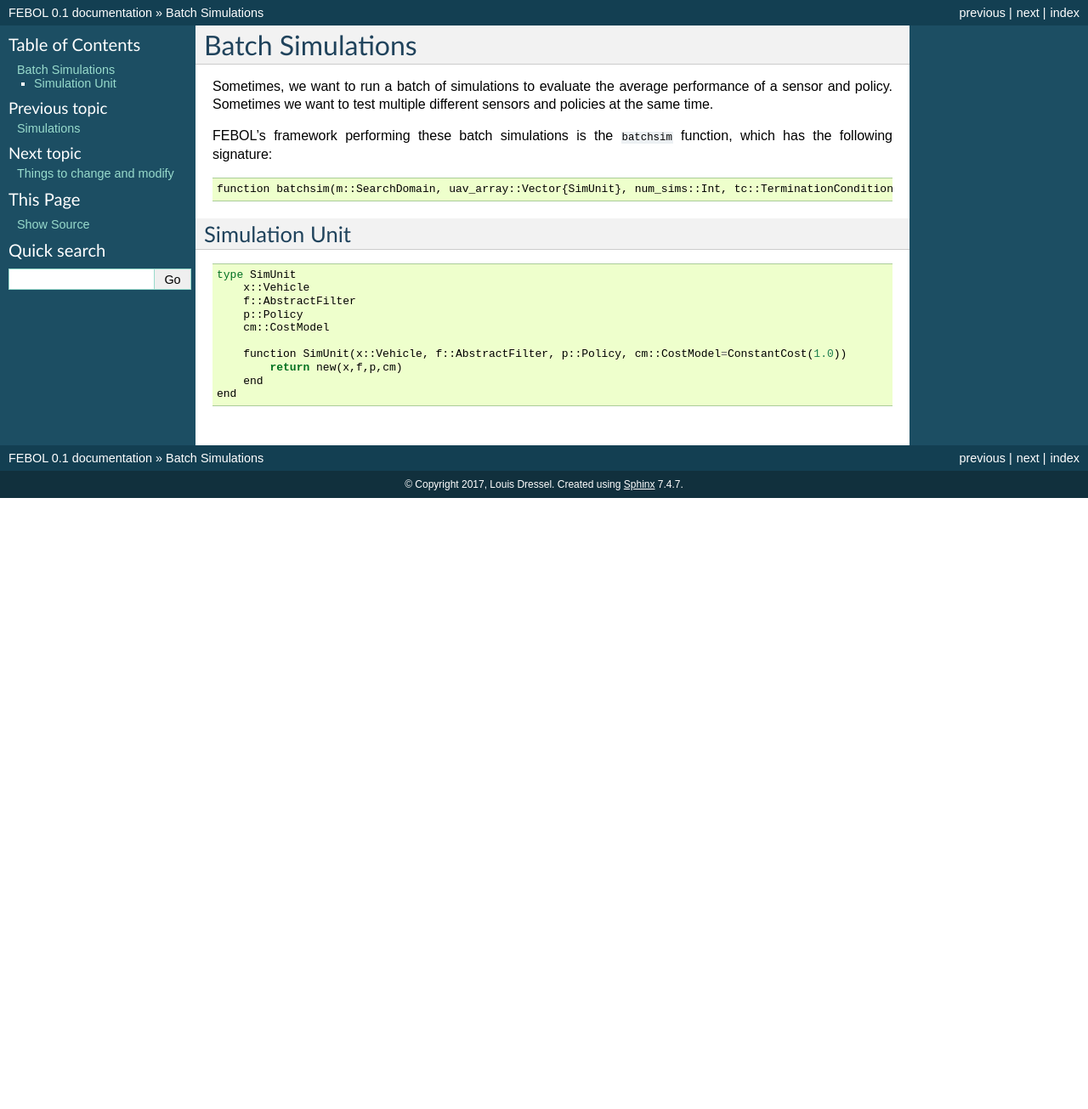
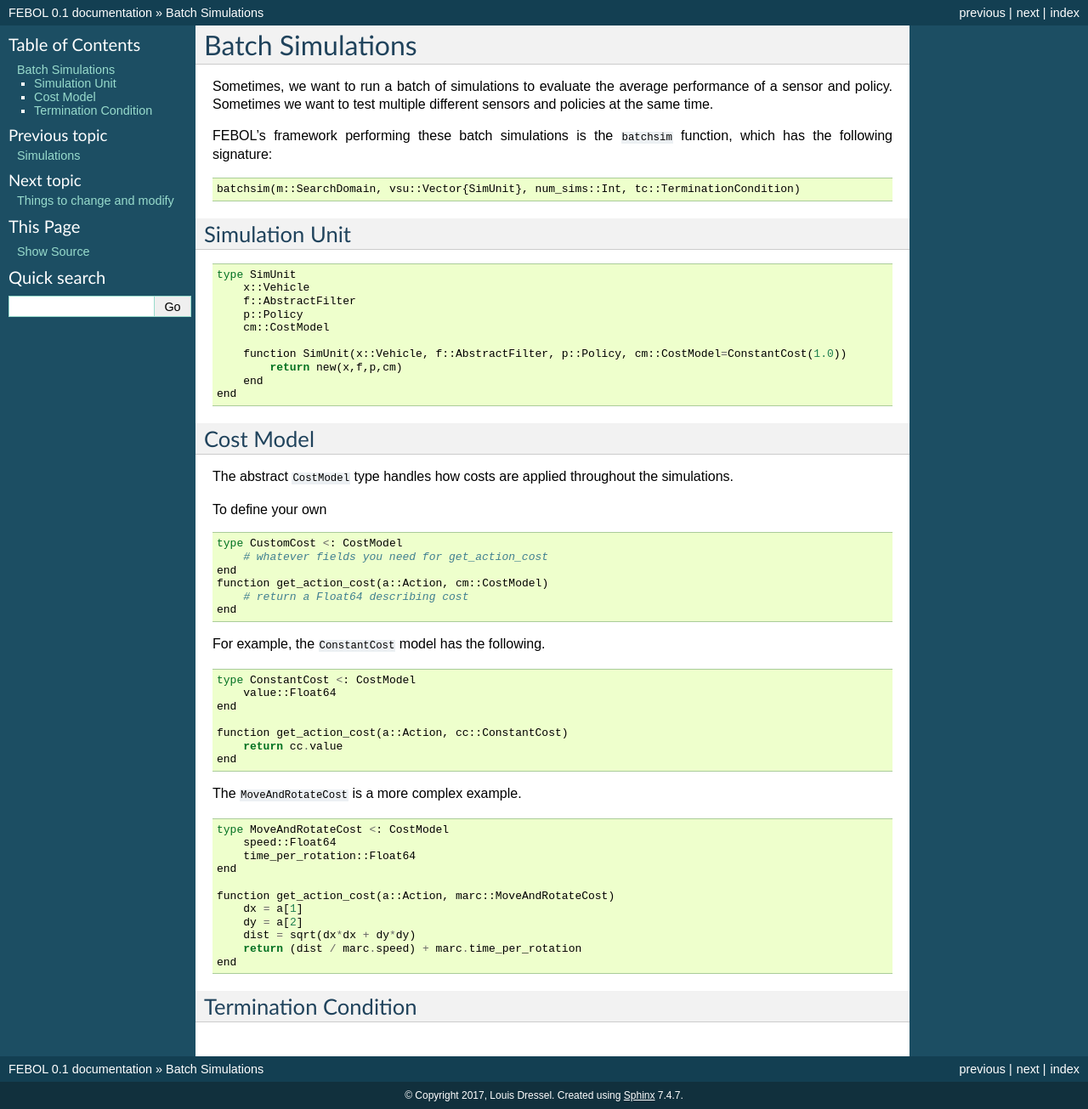
Before and after one commit to cdrckrgt/FEBOL.jl, a Sphinx documentation site: the page built from docs/batchsim.rst, in a window 1280 px wide. Shown: the whole page at 85% size. Built offline with Sphinx 7.4.7, drawn with Linux system fonts in a browser that asks for light colours; before the commit the page ends 900 px from its top, so only the background shows below that.

Commit message:
updated batch simulation code

```diff
--- a/docs/batchsim.rst
+++ b/docs/batchsim.rst
@@ -8,7 +8,7 @@ FEBOL's framework performing these batch simulations is the :code:`batchsim` fun
 
 ::
 
-    function batchsim(m::SearchDomain, uav_array::Vector{SimUnit}, num_sims::Int, tc::TerminationCondition)
+    batchsim(m::SearchDomain, vsu::Vector{SimUnit}, num_sims::Int, tc::TerminationCondition)
 
 
 Simulation Unit
@@ -25,3 +25,48 @@ Simulation Unit
             return new(x,f,p,cm)
         end
     end
+
+
+Cost Model
+==============
+The abstract :code:`CostModel` type handles how costs are applied throughout the simulations.
+
+To define your own
+::
+
+    type CustomCost <: CostModel
+        # whatever fields you need for get_action_cost
+    end
+    function get_action_cost(a::Action, cm::CostModel)
+        # return a Float64 describing cost
+    end
+
+For example, the :code:`ConstantCost` model has the following.
+::
+
+    type ConstantCost <: CostModel
+        value::Float64
+    end
+
+    function get_action_cost(a::Action, cc::ConstantCost)
+        return cc.value
+    end
+
+The :code:`MoveAndRotateCost` is a more complex example.
+::
+
+    type MoveAndRotateCost <: CostModel
+        speed::Float64
+        time_per_rotation::Float64
+    end
+
+    function get_action_cost(a::Action, marc::MoveAndRotateCost)
+        dx = a[1]
+        dy = a[2]
+        dist = sqrt(dx*dx + dy*dy)
+        return (dist / marc.speed) + marc.time_per_rotation
+    end
+
+
+Termination Condition
+=======================
```
